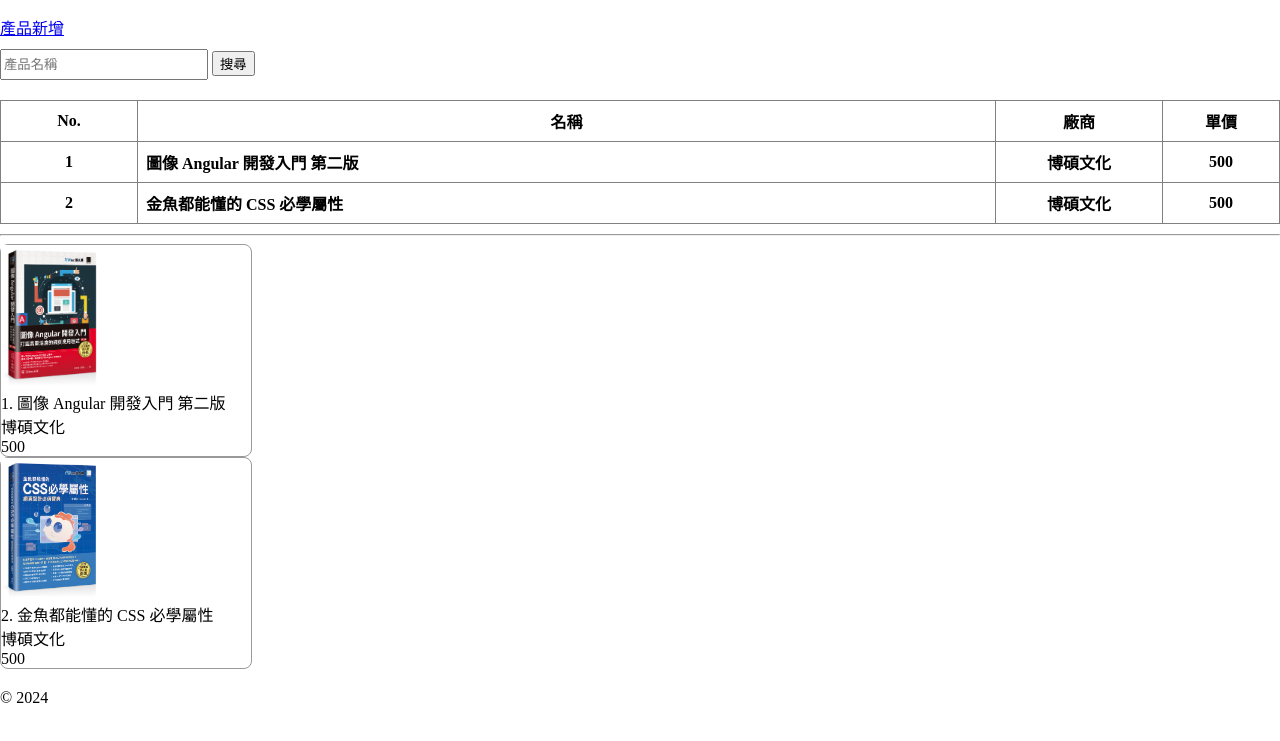
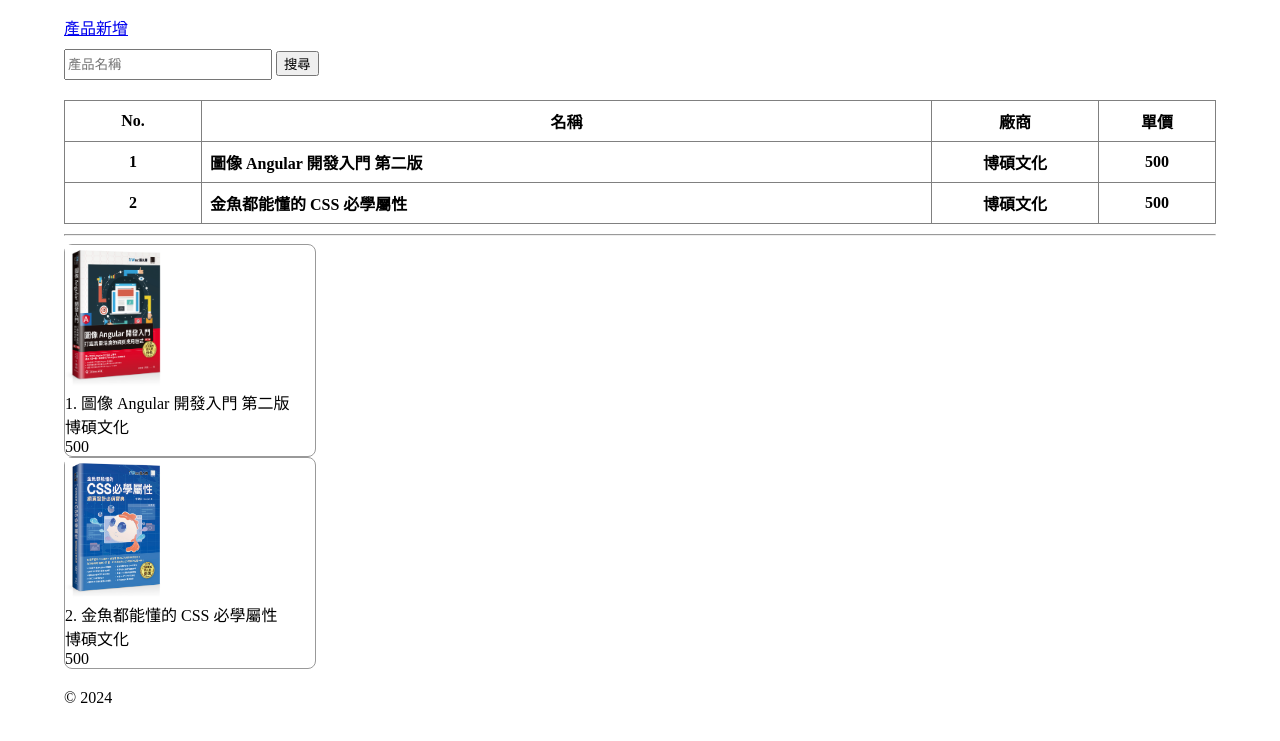
Before and after one commit to weiduolijia123/mcu-113-1-web-13131775, a plain HTML site: page src/index.html in a window 1280 px wide. Shown: the part 49-790 px from the top of the page. Drawn offline with Linux system fonts and the light colour scheme.

Commit message:
feat(css): 實做產品顯示區塊放置樣式

```diff
--- a/src/style.css
+++ b/src/style.css
@@ -1,6 +1,7 @@
 body {
-  margin: 0;
+  margin: 0 auto;
   padding: 0;
+  width: 90%;
 }
 header {
   text-align: center;
```
